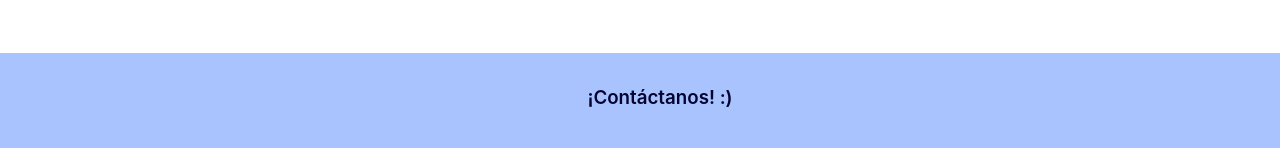
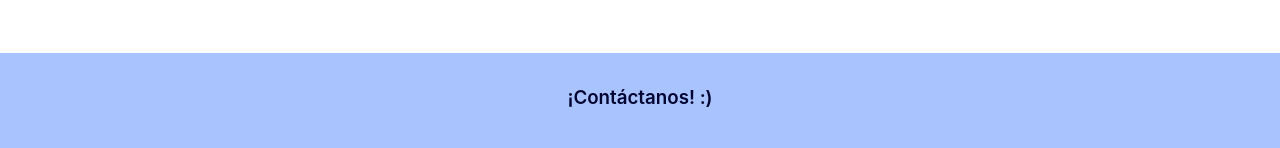
Before and after one commit to DCC-CC4401/2024-1-CC4401-1-grupo-3, a Django app: page / in a window 1280 px wide. Shown: the part 1409-1557 px from the top of the page. Run offline with Django 5.2, Linux system fonts and the light colour scheme; data that the repository does not hold is empty; parts of the project's set-up code (start-up, migrations or seed data) failed here and were passed over; some web fonts are replaced.

Commit message:
the one after the last one

```diff
--- a/estadobuxef/templates/base.html
+++ b/estadobuxef/templates/base.html
@@ -39,7 +39,7 @@
 <div class="main-container">
     {% block content %}{% endblock %}
 </div>
-    <div style="background-color: var(--form-bg); width: 100%; text-align: center; padding: 20px; margin-top:auto;">
+    <div style="background-color: var(--form-bg); text-align: center; padding: 20px; margin-top:auto;">
         <h3 style="margin-top:13px"><a href="https://github.com/DCC-CC4401/2024-1-CC4401-1-grupo-3/">¡Contáctanos! :)</a> </h3>
     </div>
     <script src="{% static 'js/utils.js' %}" type="text/javascript"></script>
```
